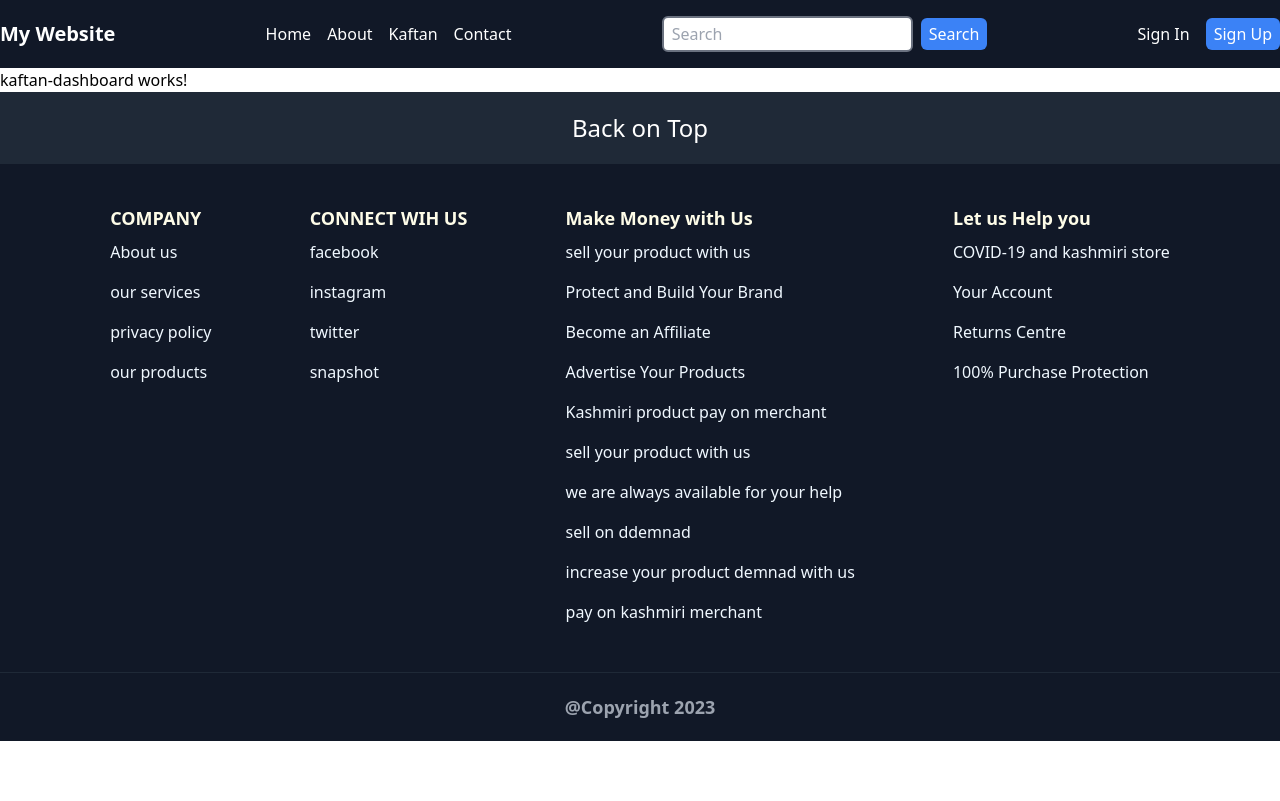
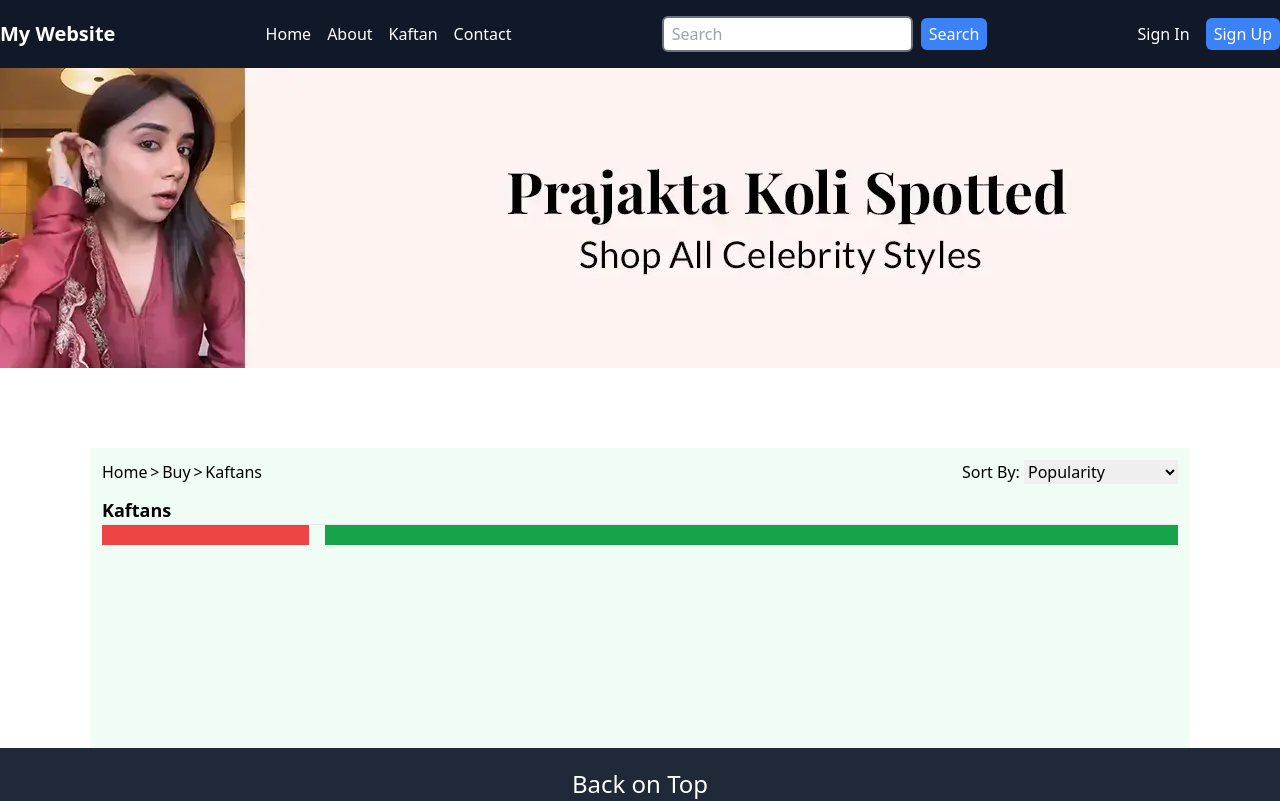
Before and after one commit to amarhusain/kashmir-frontend, an Angular app: page /kaftan in a window 1280 px wide. Shown: the top 801 px of the page. Built offline with nearby package versions, Linux system fonts and the light colour scheme.

Commit message:
Created Kaftan dashboard

```diff
--- a/src/app/kaftan/kaftan-dashboard/kaftan-dashboard.component.html
+++ b/src/app/kaftan/kaftan-dashboard/kaftan-dashboard.component.html
@@ -1 +1,45 @@
-<p>kaftan-dashboard works!</p>
+<div class="kaftan-dashboard">
+
+</div>
+<div class="kash-container bg-green-50 p-3">
+    <div class="flex justify-between">
+        <div>
+            <ul class="flex w-40 justify-between">
+                <li>Home</li>
+                <li>></li>
+                <li>Buy</li>
+                <li>></li>
+                <li>Kaftans</li>
+            </ul>
+        </div>
+        <div>
+            <span>Sort By: </span>
+            <select>
+                <option>Popularity</option>
+                <option>Price: Low to high</option>
+                <option>Price: High to low</option>
+                <option>New Arrivals</option>
+
+            </select>
+        </div>
+
+    </div>
+
+    <div class="mt-3">
+        <h4 class="text-lg font-semibold">Kaftans</h4>
+        <hr>
+    </div>
+
+    <div class="flex item-container">
+        <div class="filter pr-2 ">
+            <div class="bg-red-500 h-5">
+
+            </div>
+        </div>
+        <div class="item-list pl-2">
+            <div class="bg-green-600 h-5">
+
+            </div>
+        </div>
+    </div>
+</div>
--- a/src/styles.scss
+++ b/src/styles.scss
@@ -2,6 +2,56 @@
 @tailwind base;
 @tailwind components;
 @tailwind utilities;
+
+
+
+.kaftan-dashboard{
+    height: 300px;
+    background-image: url("./assets/images/kaftan/kaftan1.webp");
+}
+
+.kash-container{
+    height: 300px;
+    margin-left: auto;
+    margin-right: auto;
+}
+
+.item-container{
+
+    .filter{
+        width: 20%;
+    }
+    .item-list{
+        width: 80%;
+    }
+}
+
+
+@media (min-width: 640px) {
+
+}
+
+@media (min-width: 768px) {
+
+}
+
+@media (min-width: 1024px) {
+
+}
+
+@media (min-width: 1280px) {
+    .kash-container{
+        margin-top: 80px;
+        width: 1100px;
+    }
+}
+
+@media (min-width: 1536px) {
+    .kash-container{
+        width: 1280px;
+        margin-top: 100px;
+    }
+}
 
 
 .footer__list{
```
Also changed, not shown: src/assets/images/kaftan/kaftan1.webp (added).
